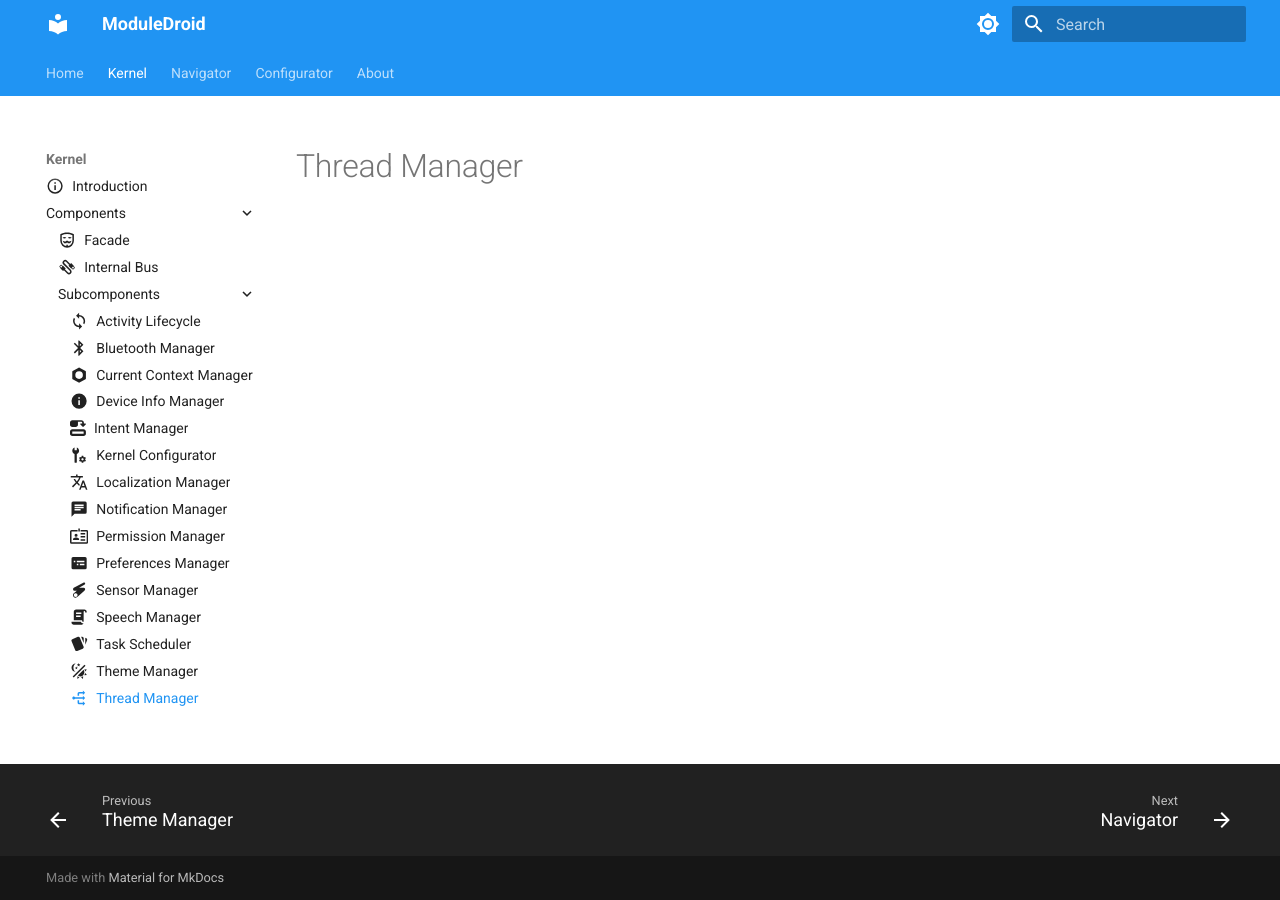
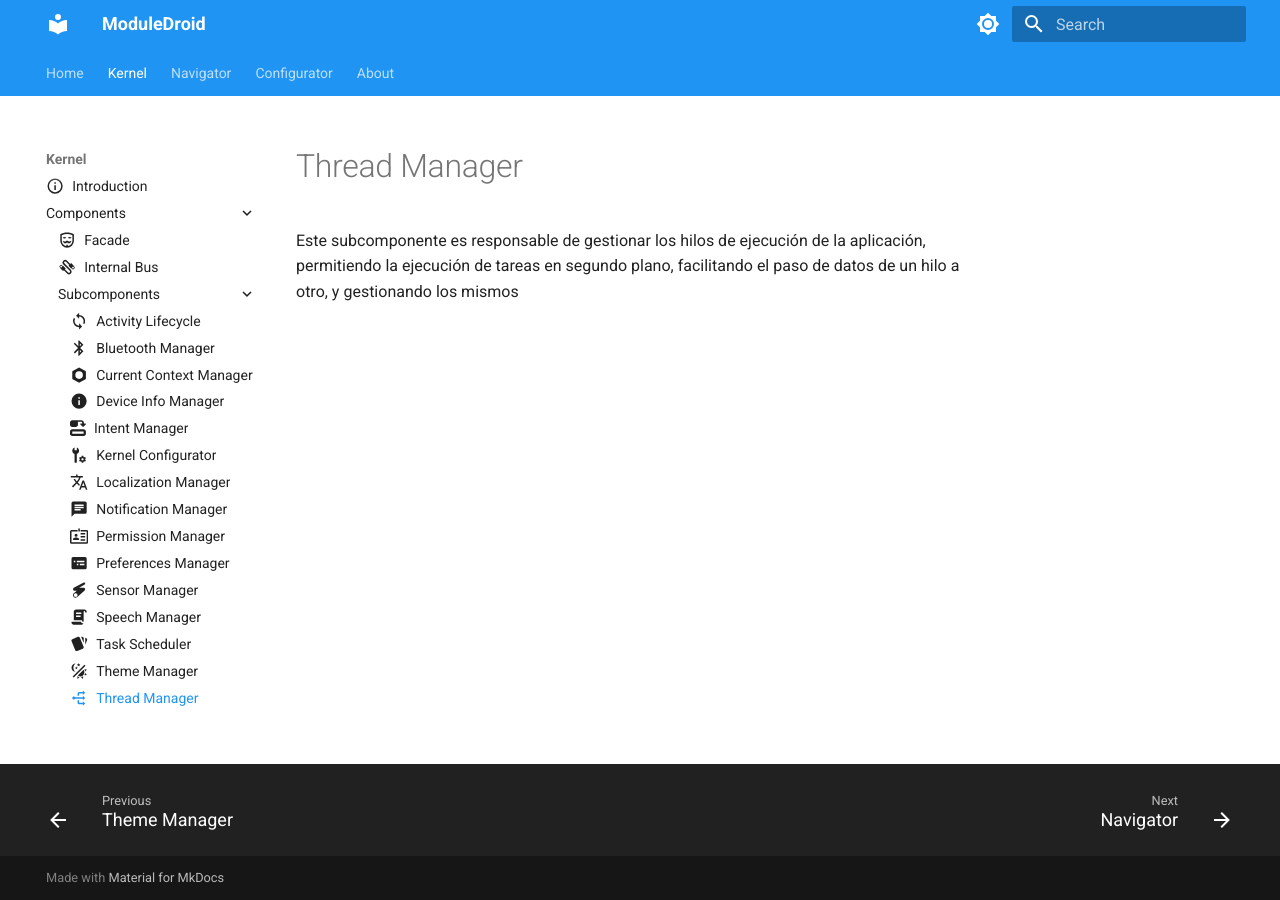
Before and after one commit to agp221-ua/ModuleDroid-Doc, an MkDocs documentation site: the page built from docs/kernel/components/subcomponents/thread_manager.md, in a window 1280 px wide. Built offline with MkDocs 1.6.1 and Material for MkDocs 9.7.7, drawn with Linux system fonts in a browser that asks for light colours.

Commit message:
theme y thread manager

```diff
--- a/docs/kernel/components/subcomponents/thread_manager.md
+++ b/docs/kernel/components/subcomponents/thread_manager.md
@@ -1,3 +1,11 @@
 ---
 icon: material/multicast
 ---
+
+# Thread Manager
+
+Este subcomponente es responsable de gestionar los hilos de ejecución de la aplicación, permitiendo la ejecución de tareas
+en segundo plano, facilitando el paso de datos de un hilo a otro, y gestionando los mismos
+
+
+[//]: # ( todo: sobretodo que facilite el tema datos entre hilos, gestione los mismos y tal)
```
Also changed, not shown: docs/kernel/components/subcomponents/theme_manager.md (+5 -0 lines).
